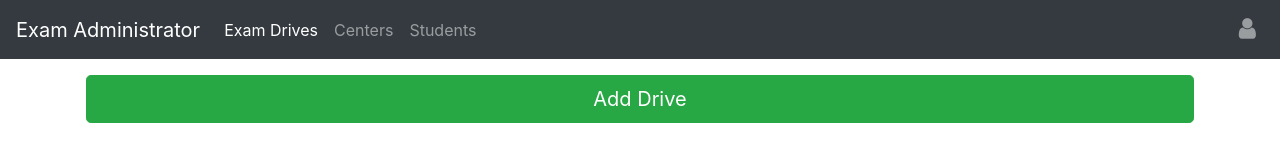
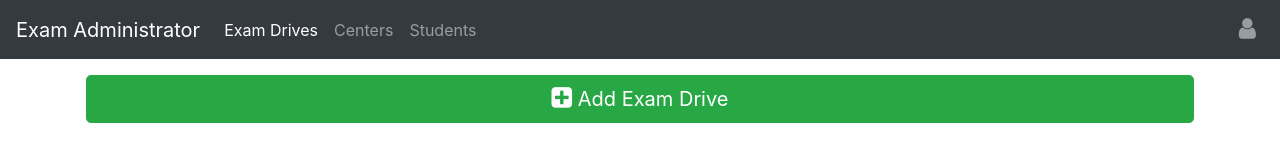
Before and after one commit to Manonmaie/Online-Assessment-and-Evaluation-System, an Angular app in the folder ExamAdmin/examAdminUI/: page / in a window 1280 px wide. Shown: the top 154 px of the page. Built offline with nearby package versions, Linux system fonts and the light colour scheme.

Commit message:
Exam drives for

```diff
--- a/ExamAdmin/examAdminUI/src/app/app.component.html
+++ b/ExamAdmin/examAdminUI/src/app/app.component.html
@@ -25,24 +25,20 @@
   </div>
 
   <div class="container">
-    <button type="button" class="btn btn-success btn-lg btn-block">Add Drive</button>
+    <button type="button" class="btn btn-success btn-lg btn-block">
+      <i class="fa fa-plus-square" style="font-size:24px"></i>
+      Add Exam Drive
+    </button>
   </div>
 
   <div class="container">
     <ul class="list-group">
-      <li class="list-group-item">Mid Term Examination
-        <button type="button" class="btn btn-danger float-right"><i class="fa fa-trash-o"></i></button>
-        <button type="button" class="btn btn-warning float-right mr-1"><i class="fa fa-pencil"></i></button>
-        <button type="button" class="btn btn-info float-right mr-1"><i class="fa fa-eye"></i></button>      </li>
-      <li class="list-group-item">End Term Examination
+      <li class="list-group-item" *ngFor="let examDrive of examDrives">
+        {{examDrive}}
         <button type="button" class="btn btn-danger float-right"><i class="fa fa-trash-o"></i></button>
         <button type="button" class="btn btn-warning float-right mr-1"><i class="fa fa-pencil"></i></button>
         <button type="button" class="btn btn-info float-right mr-1"><i class="fa fa-eye"></i></button>
       </li>
-      <li class="list-group-item">Improvement Examination
-        <button type="button" class="btn btn-danger float-right"><i class="fa fa-trash-o"></i></button>
-        <button type="button" class="btn btn-warning float-right mr-1"><i class="fa fa-pencil"></i></button>
-        <button type="button" class="btn btn-info float-right mr-1"><i class="fa fa-eye"></i></button>      </li>
     </ul>
   </div>
 </div>
--- a/ExamAdmin/examAdminUI/src/app/app.component.ts
+++ b/ExamAdmin/examAdminUI/src/app/app.component.ts
@@ -7,4 +7,5 @@ import { Component } from '@angular/core';
 })
 export class AppComponent {
   title = 'examAdminUI';
+  examDrives: string[] = ['Mid Term Examination','End Term Examination','Improvement Examination'];
 }
```
